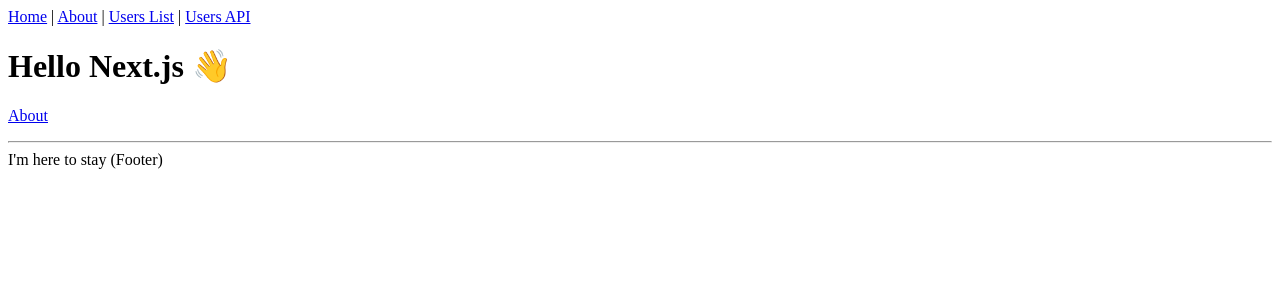
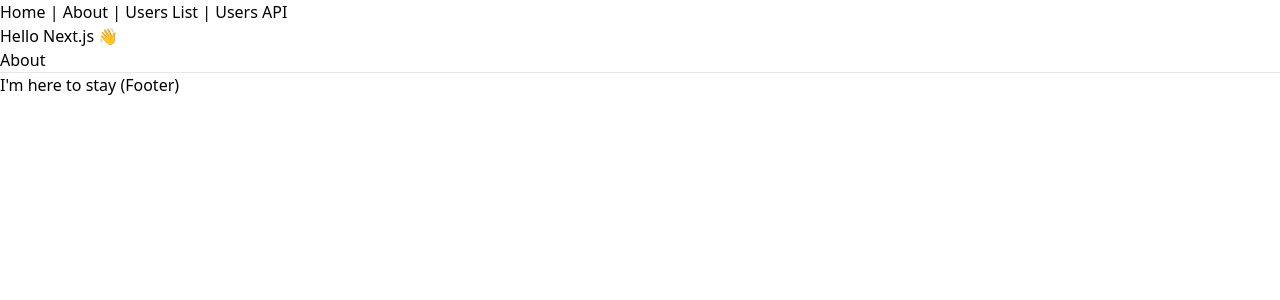
Before and after one commit to skpn/react-pokemon-test, a Next.js app: page / in a window 1280 px wide. Shown: the top 300 px of the page. Built offline with nearby package versions, Linux system fonts and the light colour scheme.

Commit message:
added app.tsx

```diff
--- /dev/null
+++ b/pages/_app.tsx
@@ -0,0 +1,10 @@
+import React from "react";
+import { AppProps } from "next/app";
+
+import "../styles/index.css";
+
+function MyApp({ Component, pageProps }: AppProps) {
+  return <Component {...pageProps} />;
+}
+
+export default MyApp;
```
